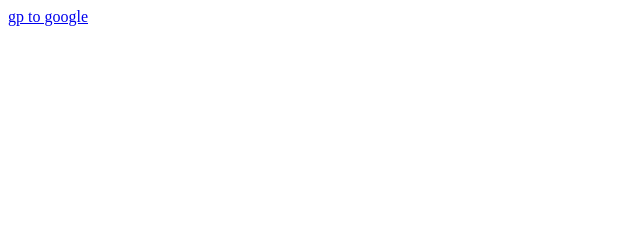
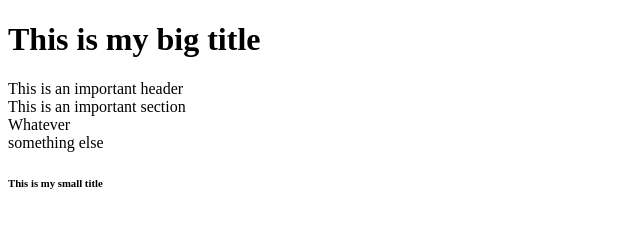
Before and after one commit to whdekfgudsla/kakao_clone, a plain HTML site: page index.html in a window 1280 px wide. Shown: the whole page, without its empty margins (0-640 px from the left). Drawn offline with Linux system fonts and the light colour scheme.

Commit message:
Update index.html

```diff
--- a/index.html
+++ b/index.html
@@ -1 +1,19 @@
-<a href="https://google.com" target="_blank">gp to google</a>
+<!DOCTYPE html>
+<html lang="en">
+<head>
+    <meta charset="UTF-8">
+    <meta name="viewport" content="width=device-width, initial-scale=1.0">
+    <meta name="description" content="KaKao, Coding, Clone">
+    <meta name="author" content="JongDal">
+    <meta http-equiv="X-UA-Compatible" content="ie=edge">
+    <title>This is my title</title>
+</head>
+<body>
+    <h1>This is my big title</h1>
+    <header>This is an important header</header>
+    <section>This is an important section</section>
+    <div>Whatever</div>
+    <span>something else</span>
+    <h6>This is my small title</h6>
+</body>
+</html>
```
